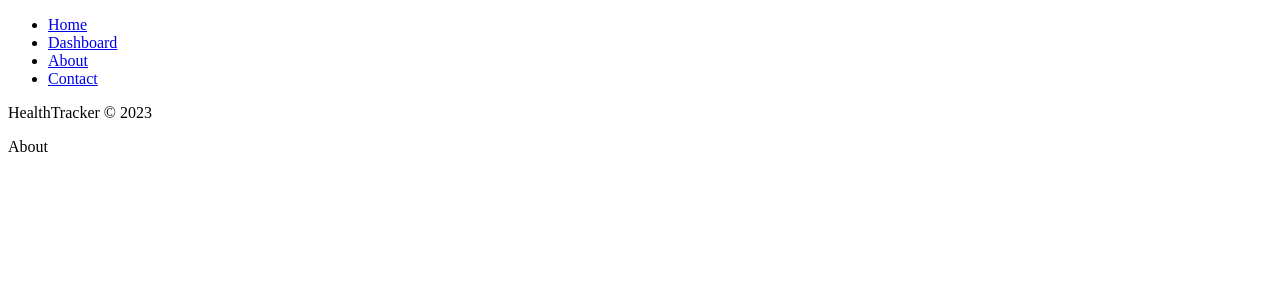
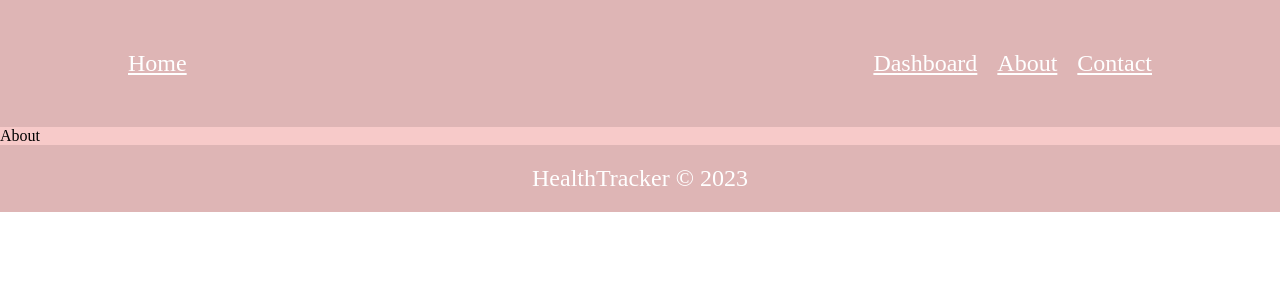
Before and after one commit to Estif017/better-life, a React (Create React App) app: page /About in a window 1280 px wide. Shown: the top 300 px of the page. Built offline with nearby package versions, Linux system fonts and the light colour scheme.

Commit message:
added a style for footer and navbar

```diff
--- /dev/null
+++ b/src/App.css
@@ -0,0 +1,9 @@
+* {
+	margin: 0;
+	padding: 0;
+	box-sizing: border-box;
+}
+
+.App {
+	background-color: #f7cac9;
+}
--- a/src/App.js
+++ b/src/App.js
@@ -2,20 +2,23 @@ import React from 'react';
 import { BrowserRouter, Routes, Route } from 'react-router-dom';
 import { About, Contact, Dashboard, HomePage } from './pages';
 import { Footer, Navbar } from './components';
+import './App.css';
 
 const App = () => {
 	return (
 		<BrowserRouter>
 			<div className='App'>
 				<Navbar />
+				<div className='container'>
+					<Routes>
+						<Route path='/' element={<HomePage />} />
+						<Route path='/dashboard' element={<Dashboard />} />
+						<Route path='/Contact' element={<Contact />} />
+						<Route path='/About' element={<About />} />
+					</Routes>
+				</div>
 				<Footer />
 			</div>
-			<Routes>
-				<Route path='/' element={<HomePage />} />
-				<Route path='/dashboard' element={<Dashboard />} />
-				<Route path='/Contact' element={<Contact />} />
-				<Route path='/About' element={<About />} />
-			</Routes>
 		</BrowserRouter>
 	);
 };
--- /dev/null
+++ b/src/components/Footer/Footer.css
@@ -0,0 +1,11 @@
+footer {
+	width: 100%;
+	background-color: rgba(0, 0, 0, 0.1);
+	font-size: 24px;
+	color: #ffffff;
+	text-align: center;
+}
+
+footer p {
+	padding: 20px;
+}
--- a/src/components/Footer/Footer.js
+++ b/src/components/Footer/Footer.js
@@ -1,4 +1,5 @@
 import React from 'react';
+import './Footer.css';
 
 const Footer = () => {
 	return (
--- /dev/null
+++ b/src/components/Navbar/Navbar.css
@@ -0,0 +1,25 @@
+nav {
+	width: 100%;
+	background-color: rgba(0, 0, 0, 0.1);
+	font-size: 24px;
+}
+
+ul {
+	display: flex;
+	padding: 50px 0;
+	gap: 20px;
+	width: 80%;
+	margin: 0 auto;
+}
+
+li {
+	list-style-type: none;
+}
+
+.nav-link {
+	color: #ffffff;
+}
+
+.right {
+	margin-left: auto;
+}
--- a/src/components/Navbar/Navbar.js
+++ b/src/components/Navbar/Navbar.js
@@ -1,21 +1,30 @@
 import React from 'react';
 import { Link } from 'react-router-dom';
+import './Navbar.css';
 
 const Navbar = () => {
 	return (
 		<nav>
 			<ul>
 				<li>
-					<Link to='/'>Home</Link>
+					<Link className='nav-link' to='/'>
+						Home
+					</Link>
+				</li>
+				<li className='right'>
+					<Link className='nav-link' to='/dashboard'>
+						Dashboard
+					</Link>
 				</li>
 				<li>
-					<Link to='/dashboard'>Dashboard</Link>
+					<Link className='nav-link' to='/about'>
+						About
+					</Link>
 				</li>
 				<li>
-					<Link to='/about'>About</Link>
-				</li>
-				<li>
-					<Link to='/contact'>Contact</Link>
+					<Link className='nav-link' to='/contact'>
+						Contact
+					</Link>
 				</li>
 			</ul>
 		</nav>
```
